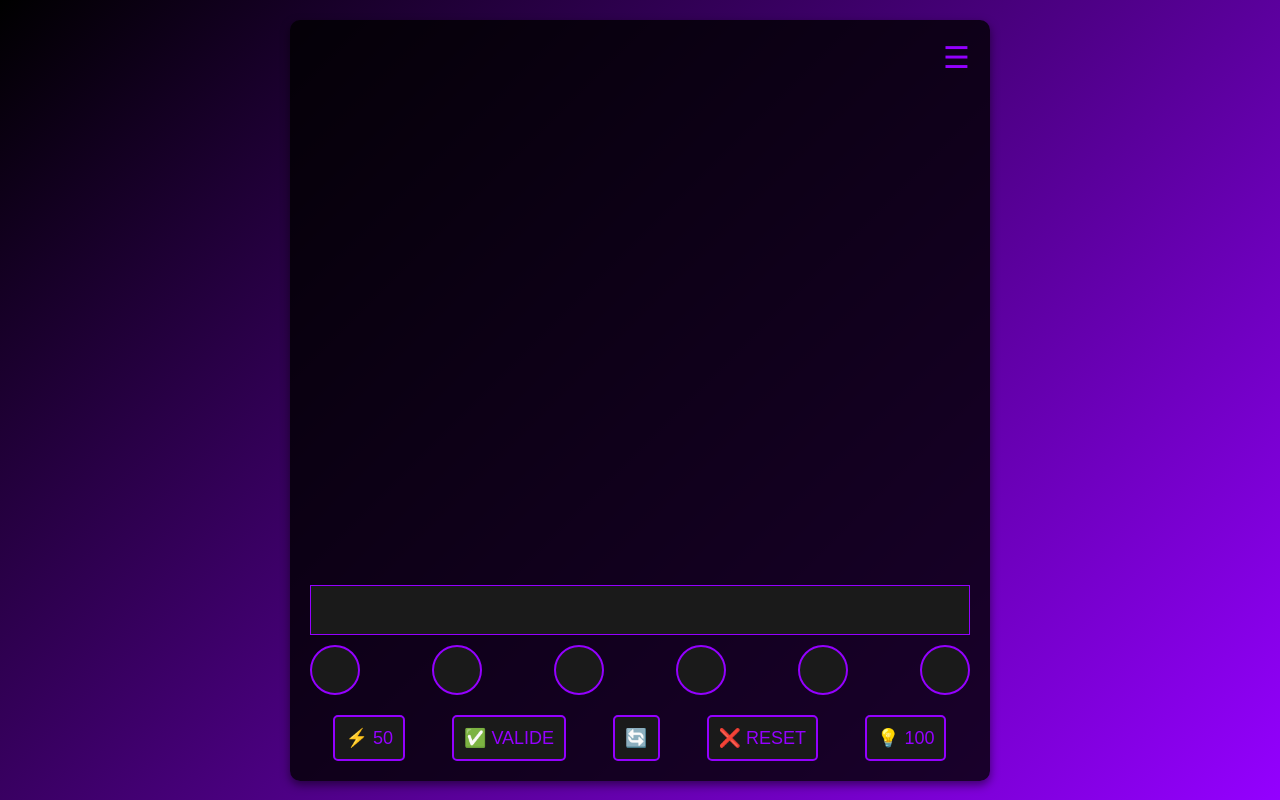
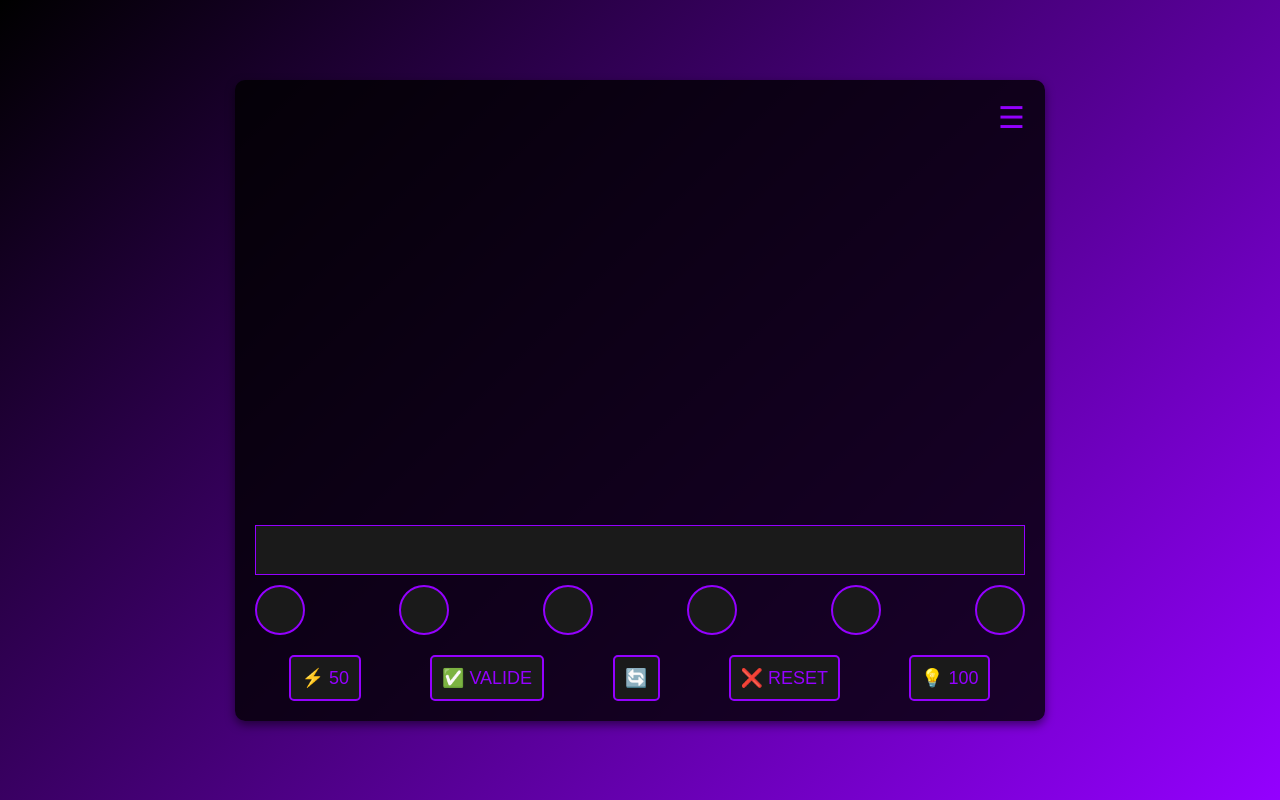
Before and after one commit to agueguen-LR/WordPuzzle, a plain HTML site: page Site/src/pages/tablette.html in a window 1280 px wide. Drawn offline with Linux system fonts and the light colour scheme; no server answers.

Commit message:
Jeux qui fonctionne

```diff
--- a/Site/src/css/style2.css
+++ b/Site/src/css/style2.css
@@ -21,7 +21,7 @@ body {
     background: rgba(0, 0, 0, 0.8);
     border-radius: 10px;
     box-shadow: 0 4px 10px rgba(0, 0, 0, 0.5);
-    width: 700px;
+    width: 810px;
     padding: 20px;
 }
 
@@ -40,7 +40,7 @@ header h2 {
 /* Style the grid layout */
 .grid {
     display: grid;
-    grid-template-columns: repeat(10, 1fr);
+    grid-template-columns: repeat(13, 1fr);
     gap: 10px;
     margin: 20px 0;
 }
@@ -68,7 +68,7 @@ header h2 {
 
 .tile.filled {
     background-color: #9400ff;
-    color: #fff;
+    color: #0000007F;
 }
 
 .tile.empty {
```
